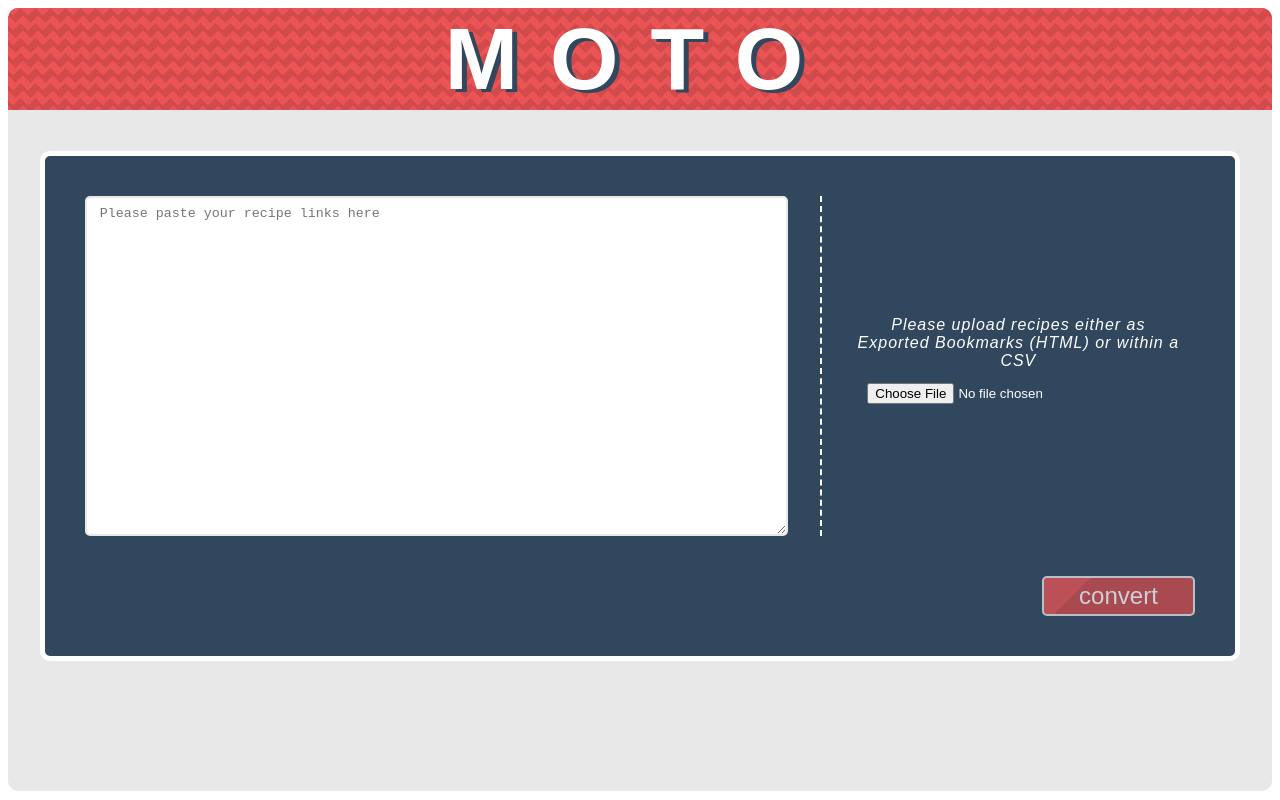
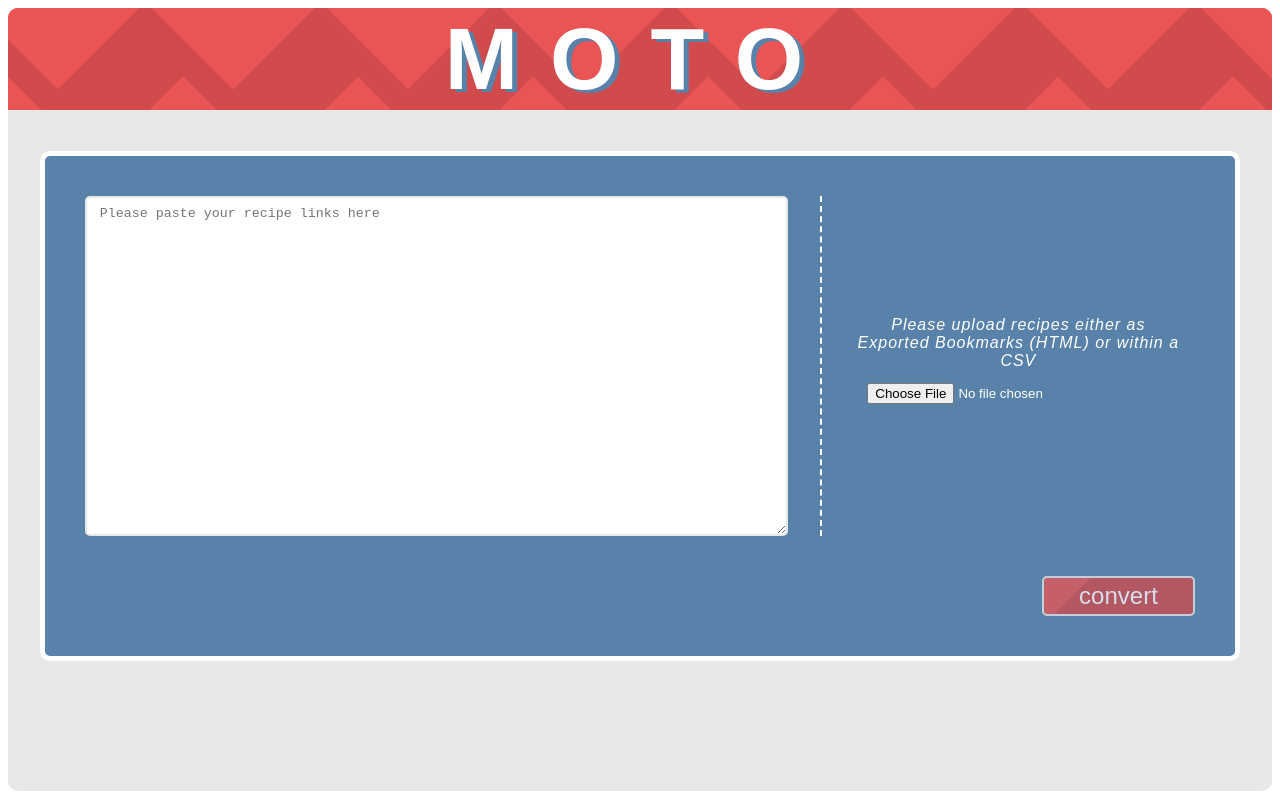
Before and after one commit to Tayloraki/Moto, an Angular app: page / in a window 1280 px wide. Built offline with nearby package versions, Linux system fonts and the light colour scheme.

Commit message:
minor color palette and header updates

```diff
--- a/src/styles.scss
+++ b/src/styles.scss
@@ -1,5 +1,5 @@
 /* You can add global styles to this file, and also import other style files */
-$blue: #30475e;
+$blue: #5982aa;
 $gray: #e8e8e8;
 $off-gray: #dddddd;
 $orange: #D24B4C;
@@ -31,6 +31,6 @@ body {
     linear-gradient(225deg, $off-orange 25%, transparent 25%) 50px 0,
     linear-gradient(315deg, $off-orange 25%, transparent 25%),
     linear-gradient(45deg, $off-orange 25%, transparent 25%);
-  background-size: 15px 15px;
+  background-size: 175px 150px;
   background-color: $orange;
 }
```
